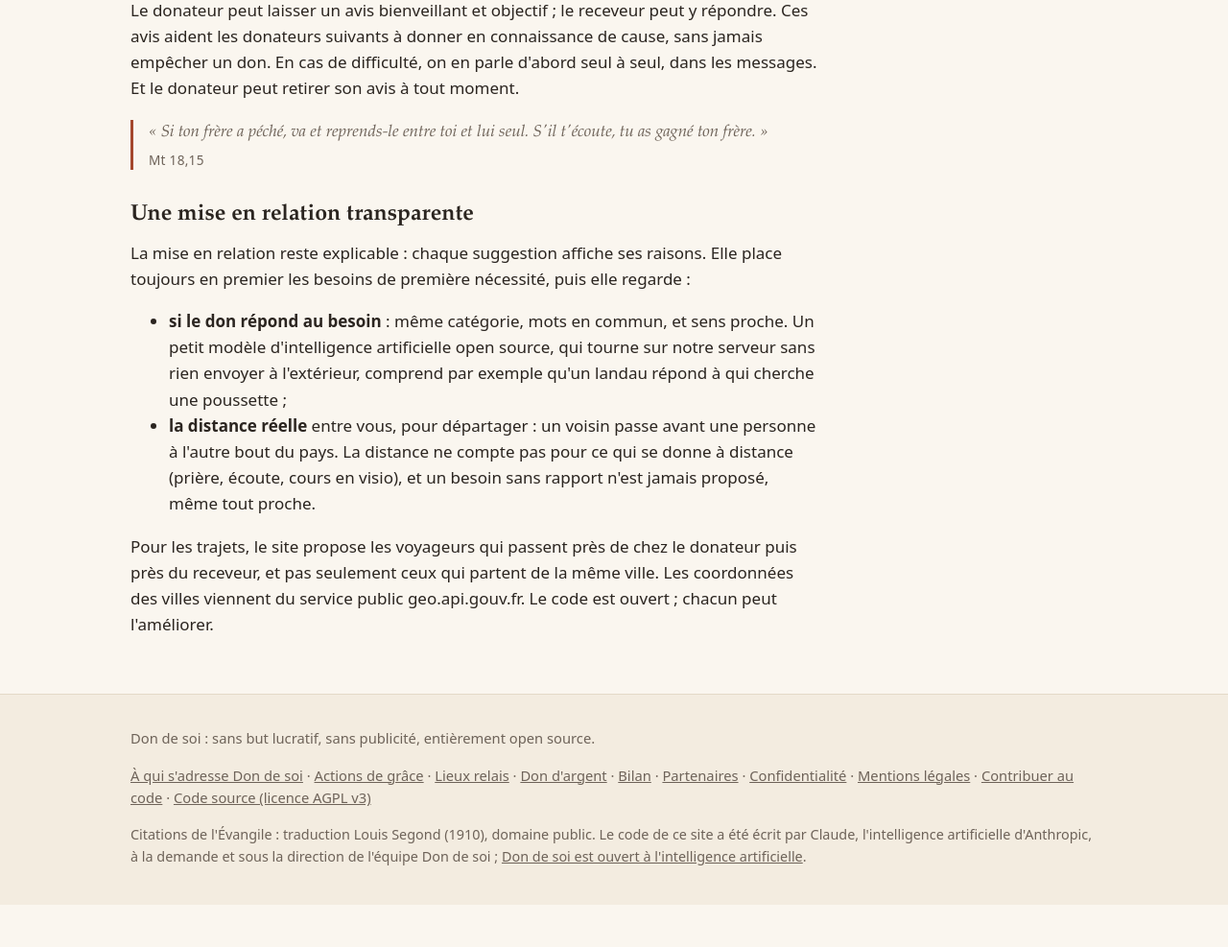
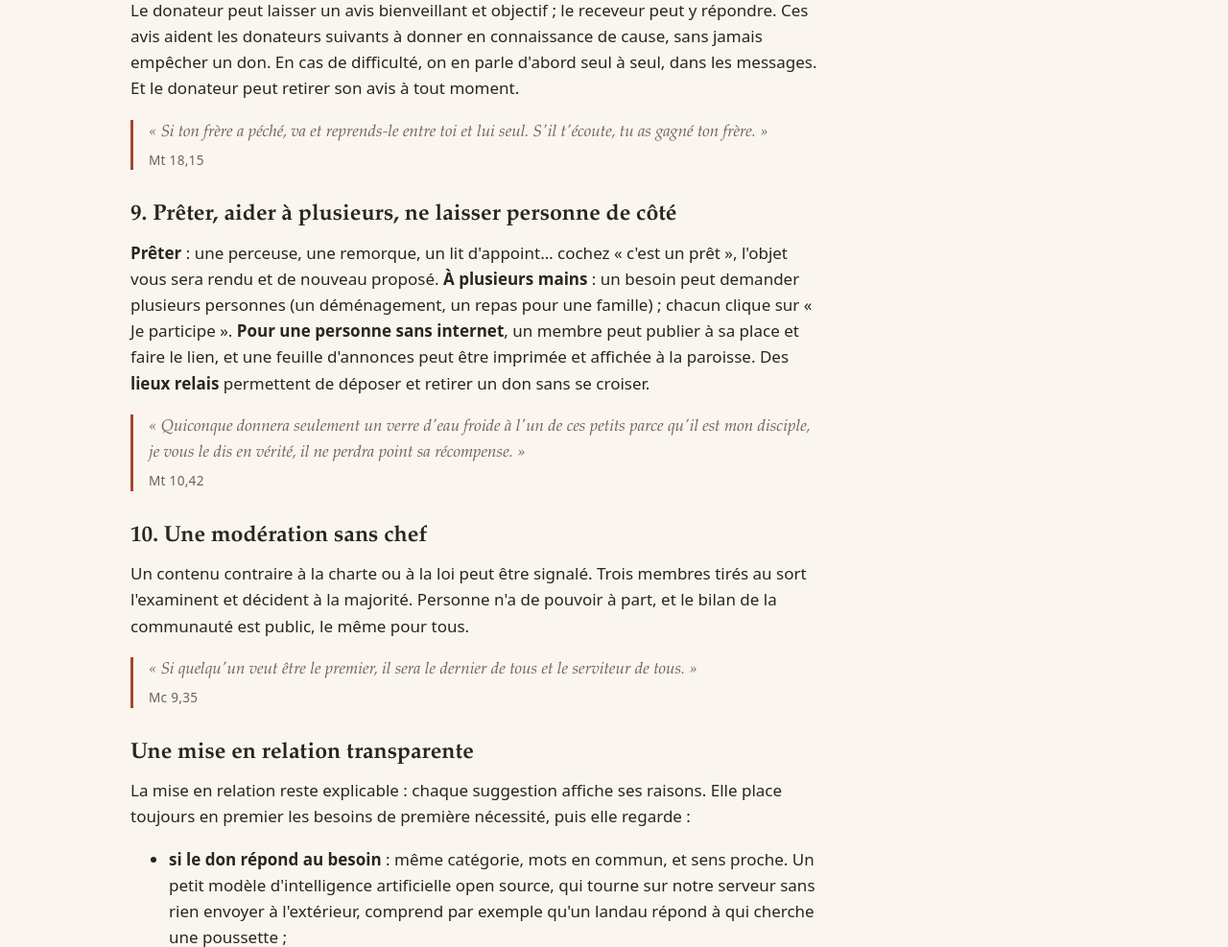
Before and after one commit to anemostec/dondesoi, a Flask app: page /fonctionnement in a window 1280 px wide. Shown: the part 1951-2938 px from the top of the page at 96% size. Before the commit the page ends 2894 px from the top, so only its background shows below. Run offline with Flask 3, Linux system fonts and the light colour scheme.

Commit message:
docs: fonctionnement et README pour les nouveautés (prêt, relais, modération, tâches)
Co-Authored-By: Claude Opus 5.5 <noreply@anthropic.com>

```diff
--- a/dondesoi/templates/pages/fonctionnement.html
+++ b/dondesoi/templates/pages/fonctionnement.html
@@ -56,6 +56,21 @@
   peut retirer son avis à tout moment.</p>
 {{ verset('reprendre_son_frere') }}
 
+<h2>9. Prêter, aider à plusieurs, ne laisser personne de côté</h2>
+<p><strong>Prêter</strong> : une perceuse, une remorque, un lit d'appoint… cochez « c'est un prêt »,
+  l'objet vous sera rendu et de nouveau proposé. <strong>À plusieurs mains</strong> : un besoin peut
+  demander plusieurs personnes (un déménagement, un repas pour une famille) ; chacun clique sur
+  « Je participe ». <strong>Pour une personne sans internet</strong>, un membre peut publier à sa
+  place et faire le lien, et une feuille d'annonces peut être imprimée et affichée à la paroisse.
+  Des <strong>lieux relais</strong> permettent de déposer et retirer un don sans se croiser.</p>
+{{ verset('verre_d_eau') }}
+
+<h2>10. Une modération sans chef</h2>
+<p>Un contenu contraire à la charte ou à la loi peut être signalé. Trois membres tirés au sort
+  l'examinent et décident à la majorité. Personne n'a de pouvoir à part, et le bilan de la
+  communauté est public, le même pour tous.</p>
+{{ verset('serviteur_de_tous') }}
+
 <h2>Une mise en relation transparente</h2>
 <p>La mise en relation reste explicable : chaque suggestion affiche ses raisons. Elle place
   toujours en premier les besoins de première nécessité, puis elle regarde :</p>
```
Also changed, not shown: README.md.
